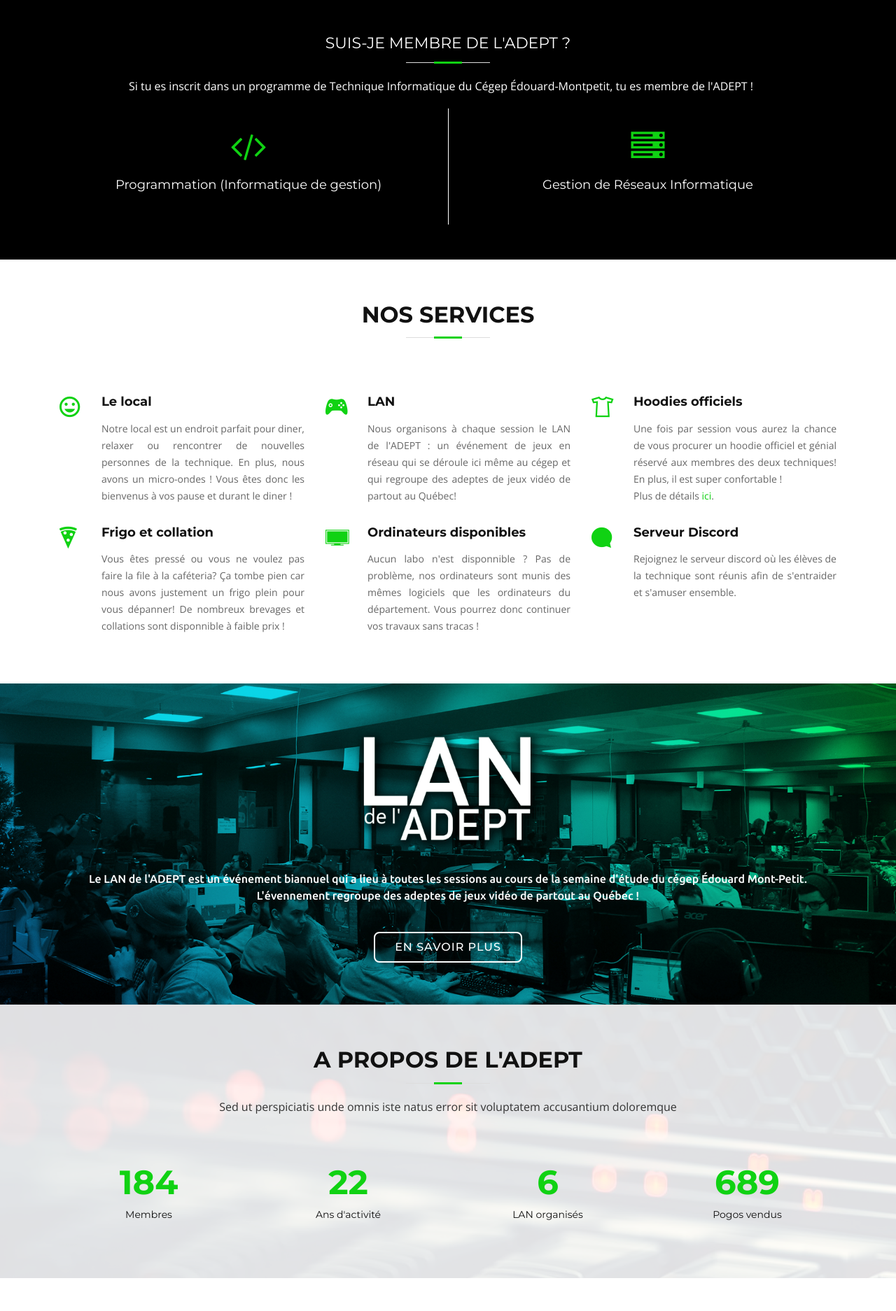
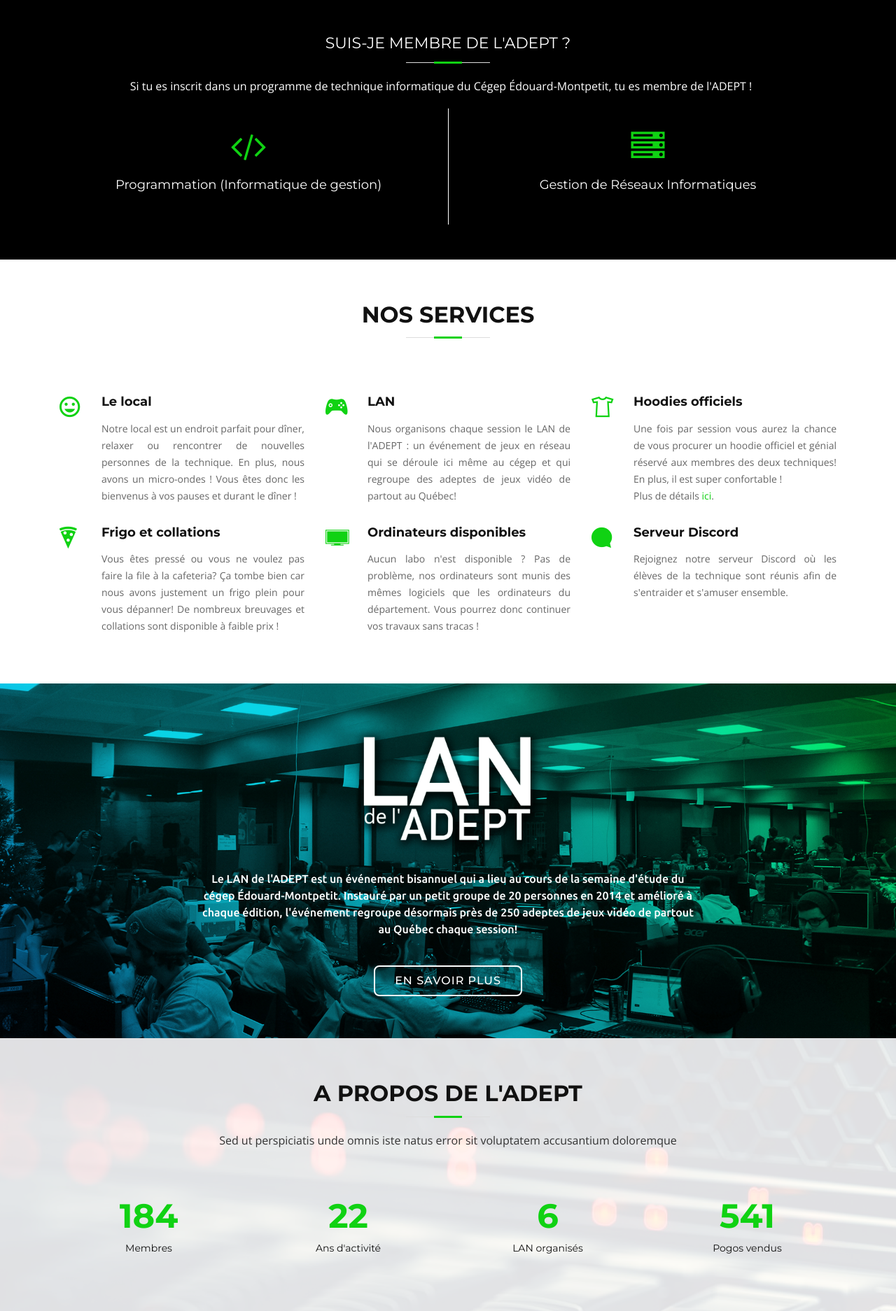
Before and after one commit to ADEPT-Informatique/adeptinfo.ca, a PHP site: page / in a window 1280 px wide. Shown: the part 1499-3373 px from the top of the page at 70% size. Run offline with PHP 8.4, Linux system fonts and the light colour scheme; some web fonts are replaced.

Commit message:
Ajout de la photo du trésorier + correction de typos

```diff
--- a/css/style.css
+++ b/css/style.css
@@ -12,6 +12,12 @@
   font-style: normal;
 }
 
+/* html{
+  -webkit-text-size-adjust:none;
+  -ms-text-size-adjust:none;
+  -moz-text-size-adjust:none;
+  text-size-adjust:none;
+} */
 
 body {
   background: #fff;
--- a/index.html
+++ b/index.html
@@ -58,7 +58,7 @@
                 <div class="carousel-content">
                   <h2>Bienvenue à l'ADEPT</h2>
                   <p>L'ADEPT, c'est l'Association Des Étudiants et Étudiantes du Programme de Technique Informatique du Cégep Édouard-Montpetit.
-                    <br /><strong>Venez nous voir, nous sommes au local F-041 situé dans la caféteria !</strong>
+                    <br /><strong>Venez nous voir, nous sommes au local F-041 situé dans la cafeteria !</strong>
                   </p>
                   <a href="#about" class="btn-get-started scrollto">Découvrir l'ADEPT</a>
                 </div>
@@ -154,7 +154,7 @@
         <div class="container">
           <header class="section-header">
             <h3>Suis-je membre de l'ADEPT ?</h3>
-            <p class="text-center description">Si tu es inscrit dans un programme de Technique Informatique du Cégep Édouard-Montpetit, tu es membre de l'ADEPT !</p>
+            <p class="text-center description">Si tu es inscrit dans un programme de technique informatique du Cégep Édouard-Montpetit, tu es membre de l'ADEPT !</p>
           </header>
           <div class="row">
             <div class="col-lg-6 box">
@@ -165,7 +165,7 @@
             <hr class="">
             <div class="col-lg-6 box box-bg">
               <h2 class="text-center"><i class="fa fa-server"></i></h2>
-              <h4 class="title text-center"><span class="white">Gestion de Réseaux Informatique</span></h4>
+              <h4 class="title text-center"><span class="white">Gestion de Réseaux Informatiques</span></h4>
               <!--<p class="description text-center">Minim veniam, quis nostrud exercitation ullamco laboris nisi ut aliquip ex ea commodo consequat tarad limino ata</p>-->
             </div>
           </div>
@@ -186,12 +186,12 @@
             <div class="col-lg-4 col-md-6 box wow bounceInUp" data-wow-duration="1.4s">
                 <div class="icon"><i class="ion-android-happy"></i></div>
                 <h4 class="title">Le local</h4>
-                <p class="description">Notre local est un endroit parfait pour diner, relaxer ou rencontrer de nouvelles personnes de la technique. En plus, nous avons un micro-ondes ! Vous êtes donc les bienvenus à vos pause et durant le diner !</p>
+                <p class="description">Notre local est un endroit parfait pour dîner, relaxer ou rencontrer de nouvelles personnes de la technique. En plus, nous avons un micro-ondes ! Vous êtes donc les bienvenus à vos pauses et durant le dîner !</p>
             </div>
             <div class="col-lg-4 col-md-6 box wow bounceInUp" data-wow-duration="1.4s">
                 <div class="icon"><i class="ion-ios-game-controller-b"></i></div>
                 <h4 class="title"><a href="http://lan.adeptinfo.ca">LAN</a></h4>
-                <p class="description">Nous organisons à chaque session le LAN de l'ADEPT : un événement de jeux en réseau qui se déroule ici même au cégep et qui regroupe des adeptes de jeux vidéo de partout au Québec!</p>
+                <p class="description">Nous organisons chaque session le LAN de l'ADEPT : un événement de jeux en réseau qui se déroule ici même au cégep et qui regroupe des adeptes de jeux vidéo de partout au Québec!</p>
             </div>
             <div class="col-lg-4 col-md-6 box wow bounceInUp" data-wow-duration="1.4s">
               <div class="icon"><i class="ion-tshirt-outline"></i></div>
@@ -200,18 +200,18 @@
             </div>
             <div class="col-lg-4 col-md-6 box wow bounceInUp" data-wow-delay="0.1s" data-wow-duration="1.4s">
               <div class="icon"><i class="ion-pizza"></i></div>
-              <h4 class="title">Frigo et collation</h4>
-              <p class="description">Vous êtes pressé ou vous ne voulez pas faire la file à la caféteria? Ça tombe pien car nous avons justement un frigo plein pour vous dépanner! De nombreux brevages et collations sont disponnible à faible prix !</p>
+              <h4 class="title">Frigo et collations</h4>
+              <p class="description">Vous êtes pressé ou vous ne voulez pas faire la file à la cafeteria? Ça tombe bien car nous avons justement un frigo plein pour vous dépanner! De nombreux breuvages et collations sont disponible à faible prix !</p>
             </div>
             <div class="col-lg-4 col-md-6 box wow bounceInUp" data-wow-delay="0.1s" data-wow-duration="1.4s">
               <div class="icon"><i class="ion-ios-monitor"></i></div>
               <h4 class="title">Ordinateurs disponibles</h4>
-              <p class="description">Aucun labo n'est disponnible ? Pas de problème, nos ordinateurs sont munis des mêmes logiciels que les ordinateurs du département. Vous pourrez donc continuer vos travaux sans tracas !</p>
+              <p class="description">Aucun labo n'est disponible ? Pas de problème, nos ordinateurs sont munis des mêmes logiciels que les ordinateurs du département. Vous pourrez donc continuer vos travaux sans tracas !</p>
             </div>
               <div class="col-lg-4 col-md-6 box wow bounceInUp" data-wow-delay="0.1s" data-wow-duration="1.4s">
                   <div class="icon"><i class="ion-chatbubble"></i></div>
                   <h4 class="title"><a href="https://discord.gg/7ycpHGe">Serveur Discord</a></h4>
-                  <p class="description">Rejoignez le serveur discord où les élèves de la technique sont réunis afin de s'entraider et s'amuser ensemble.</p>
+                  <p class="description">Rejoignez notre serveur Discord où les élèves de la technique sont réunis afin de s'entraider et s'amuser ensemble.</p>
               </div>
           </div>
         </div>
@@ -223,7 +223,10 @@
       <section id="call-to-action" class="wow fadeIn">
         <div class="container text-center">
           <img src="./img/logo-lan.png" id="logo-lan" />
-          <p>Le LAN de l'ADEPT est un événement biannuel qui a lieu à toutes les sessions au cours de la semaine d'étude du cégep Édouard Mont-Petit. L'évennement regroupe des adeptes de jeux vidéo de partout au Québec !</p>
+          <div class="col-md-8 offset-md-2">
+              <p>Le LAN de l'ADEPT est un événement bisannuel qui a lieu au cours de la semaine d'étude du cégep Édouard-Montpetit. Instauré par un petit groupe de 20 personnes en 2014 et amélioré à chaque édition, l'événement regroupe désormais près de 250 adeptes de jeux vidéo de partout au Québec chaque session!</p>
+          </div>
+
           <a class="cta-btn" href="http://lan.adeptinfo.ca">En savoir plus</a>
         </div>
       </section>
@@ -251,7 +254,7 @@
               <p>LAN organisés</p>
             </div>
             <div class="col-lg-3 col-6 text-center">
-              <span data-toggle="counter-up">957</span>
+              <span data-toggle="counter-up">752</span>
               <p>Pogos vendus</p>
             </div>
           </div>
@@ -268,7 +271,7 @@
         <div class="container">
           <div class="section-header wow fadeInUp">
             <h3>Membres du Conseil d'Administration</h3>
-            <p>Voici les membres du Conseil d'Administration de votre association qui sont en fonction pour la session.<br><strong>N'hésitez pas à allez leur parler ou à leur poser des questions, ils sont là pour vous aider!</strong></p>
+            <p>Voici les membres du Conseil d'Administration de votre association qui sont en fonction pour la session.<br><strong>N'hésitez pas à aller leur parler ou à leur poser des questions, ils sont là pour vous aider!</strong></p>
           </div>
           <div class="row">
             <div class="col-md-2 offset-md-1 wow fadeInUp">
@@ -277,12 +280,12 @@
                 <div class="member-info">
                   <div class="member-info-content">
                     <h4>Jonathan Tremblay</h4>
-                    <span>President</span>
+                    <span>Président</span>
                     <div class="social">
-                      <a href=""><i class="fa fa-twitter"></i></a>
+                      <!-- <a href=""><i class="fa fa-twitter"></i></a>
                       <a href=""><i class="fa fa-facebook"></i></a>
                       <a href=""><i class="fa fa-github"></i></a>
-                      <a href=""><i class="fa fa-linkedin"></i></a>
+                      <a href=""><i class="fa fa-linkedin"></i></a> -->
                     </div>
                   </div>
                 </div>
@@ -294,7 +297,7 @@
                 <div class="member-info">
                   <div class="member-info-content">
                     <h4>Matei Martin</h4>
-                    <span>Vice President</span>
+                    <span>Vice Président</span>
                     <div class="social">
                       <!-- <a href=""><i class="fa fa-twitter"></i></a>
                       <a href=""><i class="fa fa-facebook"></i></a> -->
@@ -311,7 +314,7 @@
                 <div class="member-info">
                   <div class="member-info-content">
                     <h4>Olivier<br>Brassard</h4>
-                    <span>Externe</span>
+                    <span>Secrétaire Externe</span>
                     <div class="social">
                       <!-- <a href=""><i class="fa fa-twitter"></i></a> -->
                       <!-- <a href=""><i class="fa fa-facebook"></i></a> -->
@@ -328,12 +331,12 @@
                 <div class="member-info">
                   <div class="member-info-content">
                     <h4>Jasmin Papierz-Lambert</h4>
-                    <span>Secretaire interne</span>
+                    <span>Secrétaire interne</span>
                     <div class="social">
-                      <a href=""><i class="fa fa-twitter"></i></a>
+                      <!-- <a href=""><i class="fa fa-twitter"></i></a>
                       <a href=""><i class="fa fa-facebook"></i></a>
                       <a href=""><i class="fa fa-github"></i></a>
-                      <a href=""><i class="fa fa-linkedin"></i></a>
+                      <a href=""><i class="fa fa-linkedin"></i></a> -->
                     </div>
                   </div>
                 </div>
@@ -347,10 +350,10 @@
                     <h4>Gabriel Lemire</h4>
                     <span>Trésorier</span>
                     <div class="social">
-                      <a href=""><i class="fa fa-twitter"></i></a>
+                      <!-- <a href=""><i class="fa fa-twitter"></i></a>
                       <a href=""><i class="fa fa-facebook"></i></a>
                       <a href=""><i class="fa fa-github"></i></a>
-                      <a href=""><i class="fa fa-linkedin"></i></a>
+                      <a href=""><i class="fa fa-linkedin"></i></a> -->
                     </div>
                   </div>
                 </div>
@@ -367,8 +370,8 @@
         <div class="container">
           <div class="section-header">
             <h3>Contactez-nous</h3>
-            <p class="font-weight-bold compact">Le meilleur moyen de nous contacter c'est d'abord de venir nous voir en personne<br> au local de F-041 juste à côté de la caféteria!</p>
-            <p class="font-italic">Sinon, voici d'autre moyens de nous contacter :</p>
+            <p class="font-weight-bold compact">Le meilleur moyen de nous contacter c'est d'abord de venir nous voir en personne<br> au local de F-041 juste à côté de la cafeteria!</p>
+            <p class="font-italic">Sinon, voici d'autres moyens de nous contacter :</p>
           </div>
           <div class="row contact-info">
             <div class="col-md-4 left">
@@ -377,7 +380,7 @@
                 <path fill="currentColor" d="M297.216 243.2c0 15.616-11.52 28.416-26.112 28.416-14.336 0-26.112-12.8-26.112-28.416s11.52-28.416 26.112-28.416c14.592 0 26.112 12.8 26.112 28.416zm-119.552-28.416c-14.592 0-26.112 12.8-26.112 28.416s11.776 28.416 26.112 28.416c14.592 0 26.112-12.8 26.112-28.416.256-15.616-11.52-28.416-26.112-28.416zM448 52.736V512c-64.494-56.994-43.868-38.128-118.784-107.776l13.568 47.36H52.48C23.552 451.584 0 428.032 0 398.848V52.736C0 23.552 23.552 0 52.48 0h343.04C424.448 0 448 23.552 448 52.736zm-72.96 242.688c0-82.432-36.864-149.248-36.864-149.248-36.864-27.648-71.936-26.88-71.936-26.88l-3.584 4.096c43.52 13.312 63.744 32.512 63.744 32.512-60.811-33.329-132.244-33.335-191.232-7.424-9.472 4.352-15.104 7.424-15.104 7.424s21.248-20.224 67.328-33.536l-2.56-3.072s-35.072-.768-71.936 26.88c0 0-36.864 66.816-36.864 149.248 0 0 21.504 37.12 78.08 38.912 0 0 9.472-11.52 17.152-21.248-32.512-9.728-44.8-30.208-44.8-30.208 3.766 2.636 9.976 6.053 10.496 6.4 43.21 24.198 104.588 32.126 159.744 8.96 8.96-3.328 18.944-8.192 29.44-15.104 0 0-12.8 20.992-46.336 30.464 7.68 9.728 16.896 20.736 16.896 20.736 56.576-1.792 78.336-38.912 78.336-38.912z"></path>
               </svg>
               <h3>Discord</h3>
-              <p><a href="" class="btn btn-primary text-white discord">Rejoindre notre serveur</a></p>
+              <p><a href="https://discordapp.com/invite/5hcyQfx" class="btn btn-primary text-white discord">Rejoindre notre serveur</a></p>
             </div>
 
 
@@ -445,7 +448,7 @@
                 <li><i class="ion-ios-arrow-right"></i> <a href="http://lan.adeptinfo.ca">Le LAN de l'ADEPT</a></li>
                 <li><i class="ion-ios-arrow-right"></i> <a href="#about" class="btn-get-started scrollto">À propos</a></li>
                 <li><i class="ion-ios-arrow-right"></i> <a href="#services" class="btn-get-started scrollto">Nos services</a></li>
-                <li><i class="ion-ios-arrow-right"></i> <a href="#team" class="btn-get-started scrollto">Administrateurs</a></li>
+                                <li><i class="ion-ios-arrow-right"></i> <a href="https://github.com/ADEPT-Informatique/Charte/blob/master/README.md" class="btn-get-started scrollto">Charte de l'ADEPT</a></li>
               </ul>
             </div>
             <div class="col-lg-3 col-md-6 footer-contact">
@@ -481,7 +484,7 @@
           &copy; Copyright 2018 <strong class="green">ADEPT Informatique</strong>. Tous droits réservés.
         </div>
         <div class="credits">
-            Ce site web est <a href="https://github.com/adept-informatique/adeptinfo.ca">open-source</a>. Merci à <a href="https://github.com/ADEPT-Informatique/adeptinfo.ca#remerciements">tous ceux qui y ont collaborés</a> !
+            Ce site web est <a href="https://github.com/adept-informatique/adeptinfo.ca">open-source</a>. Merci à <a href="https://github.com/ADEPT-Informatique/adeptinfo.ca#remerciements">tous ceux qui y ont collaboré</a> !
         </div>
       </div>
     </footer>
```
Also changed, not shown: img/tresorier.jpg.
